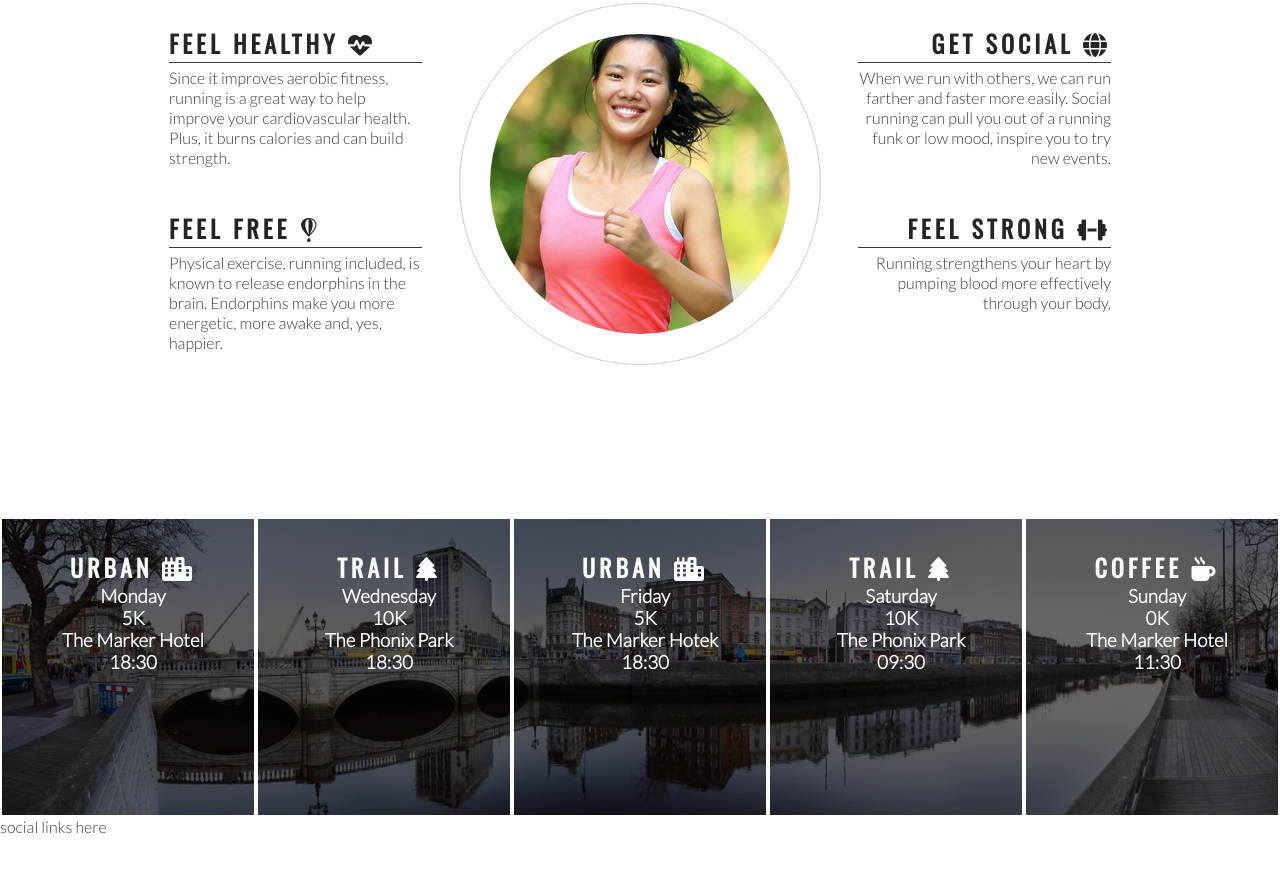
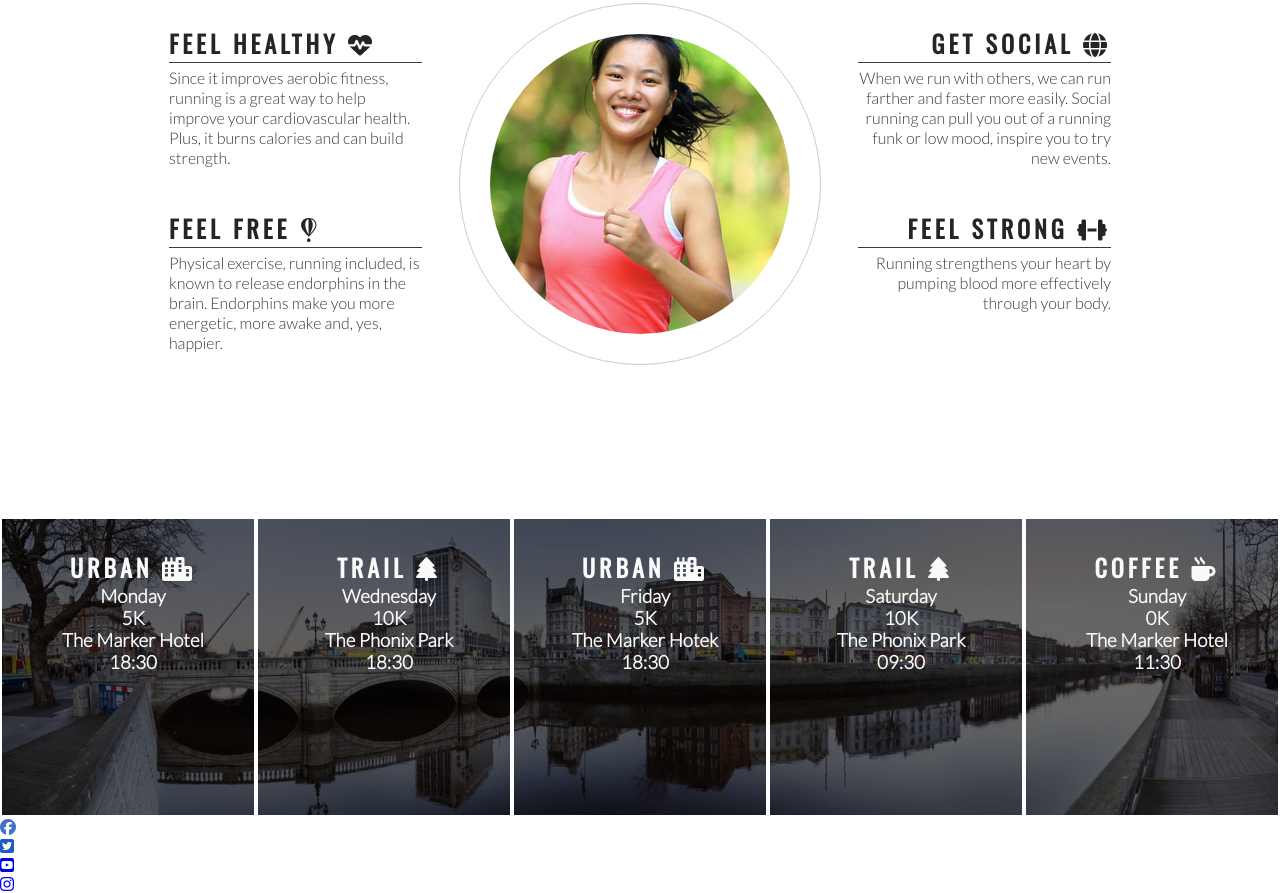
Before and after one commit to zhannamatuzak/love-running, a plain HTML site: page index.html in a window 1280 px wide. Shown: the part 778-1671 px from the top of the page. Before the commit the page ends 1614 px from the top, so only its background shows below. Drawn offline with nearby package versions, Linux system fonts and the light colour scheme.

Commit message:
Add social media icons to footer

```diff
--- a/index.html
+++ b/index.html
@@ -128,7 +128,28 @@
         </div>
     </section>
     <footer>
-        social links here
+        <ul>
+            <li>
+                <a href="https://www.facebook.com" target="_blank" rel="noopener"
+                    aria-label="Visit our Facebook page (opens in a new tab)"><i class="fa-brands fa-facebook"
+                        style="color: #4173c8;"></i></a>
+            </li>
+            <li>
+                <a href="https://www.twitter.com" target="_blank" rel="noopener"
+                    aria-label="Visit our Twitter page (opens in a new tab)"><i class="fa-brands fa-square-twitter"
+                        style="color: #1e5ac2;"></i></a>
+            </li>
+            <li>
+                <a href="https://www.youtube.com" target="_blank" rel="noopener"
+                    aria-label="Visit our Youtube page (opens in a new tab)"><i
+                        class="fa-brands fa-square-youtube"></i></a>
+            </li>
+            <li>
+                <a href="https://www.instagram.com" target="_blank" rel="noopener"
+                    aria-label="Visit our Instagram page (opens in a new tab)"><i class="fa-brands fa-instagram"></i>
+                </a>
+            </li>
+        </ul>
     </footer>
 
     <!-- font awsome script -->
```
